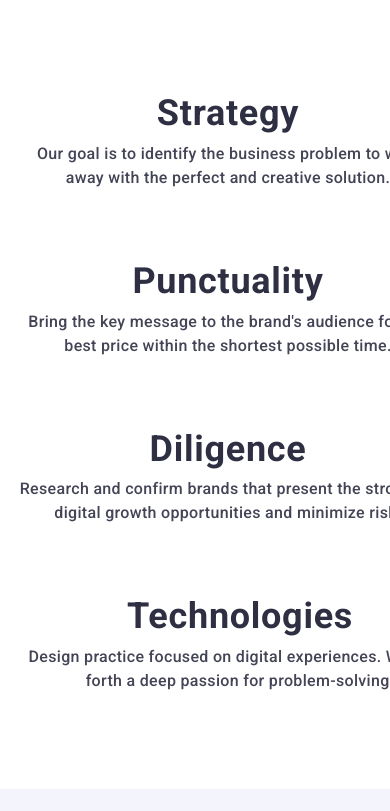
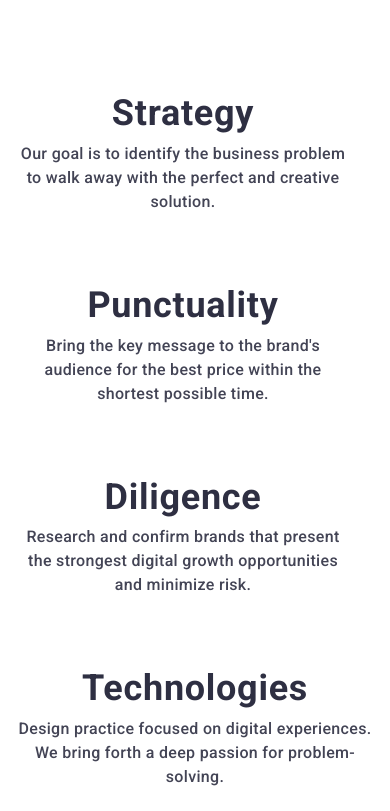
Before and after one commit to Yakov-07/goit-markup-hw-07, a plain HTML site: page index.html in a window 390 px wide. Shown: the part 673-1484 px from the top of the page. Drawn offline with nearby package versions, Linux system fonts and the light colour scheme.

Commit message:
Update style.css

```diff
--- a/css/style.css
+++ b/css/style.css
@@ -1194,7 +1194,7 @@ p {
 
 /* media */
 
-@media screen and (max-width: 480px) {
+@media screen and (max-width: 767px) {
   .adaptive {
     max-width: 480px;
     display: block;
@@ -1242,8 +1242,7 @@ p {
   }
 
   .container {
-    max-width: 480px;
-    display: block;
+    max-width: 100%;
     padding-left: 16px;
     padding-right: 16px;
   }
@@ -1257,6 +1256,8 @@ p {
     min-width: 320px;
     max-width: 480px;
     /* overflow-x: hidden; */
+    margin-left: auto;
+    margin-right: auto;
   }
 
   .overlay {
@@ -1343,7 +1344,7 @@ p {
 
 
 
-@media screen and (min-width: 481px) and (max-width: 768px) {
+@media screen and (min-width: 768px) and (max-width: 1439px) {
   body {
     max-width: 768px;
     overflow-x: hidden;
@@ -1354,6 +1355,8 @@ p {
     max-width: 768px;
     min-width: 481px;
     /* overflow-x: auto; */
+    margin-left: auto;
+    margin-right: auto;
   }
 
   .team-content {
```
